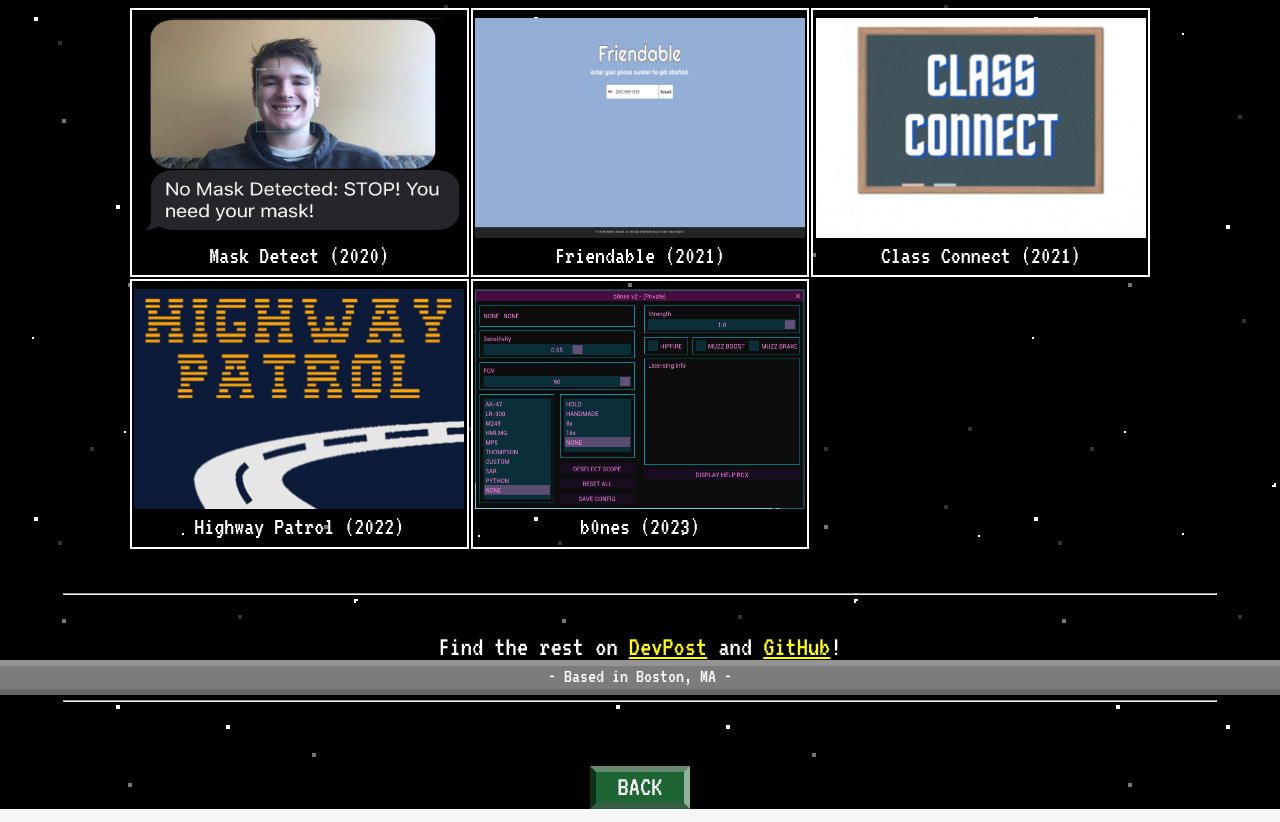
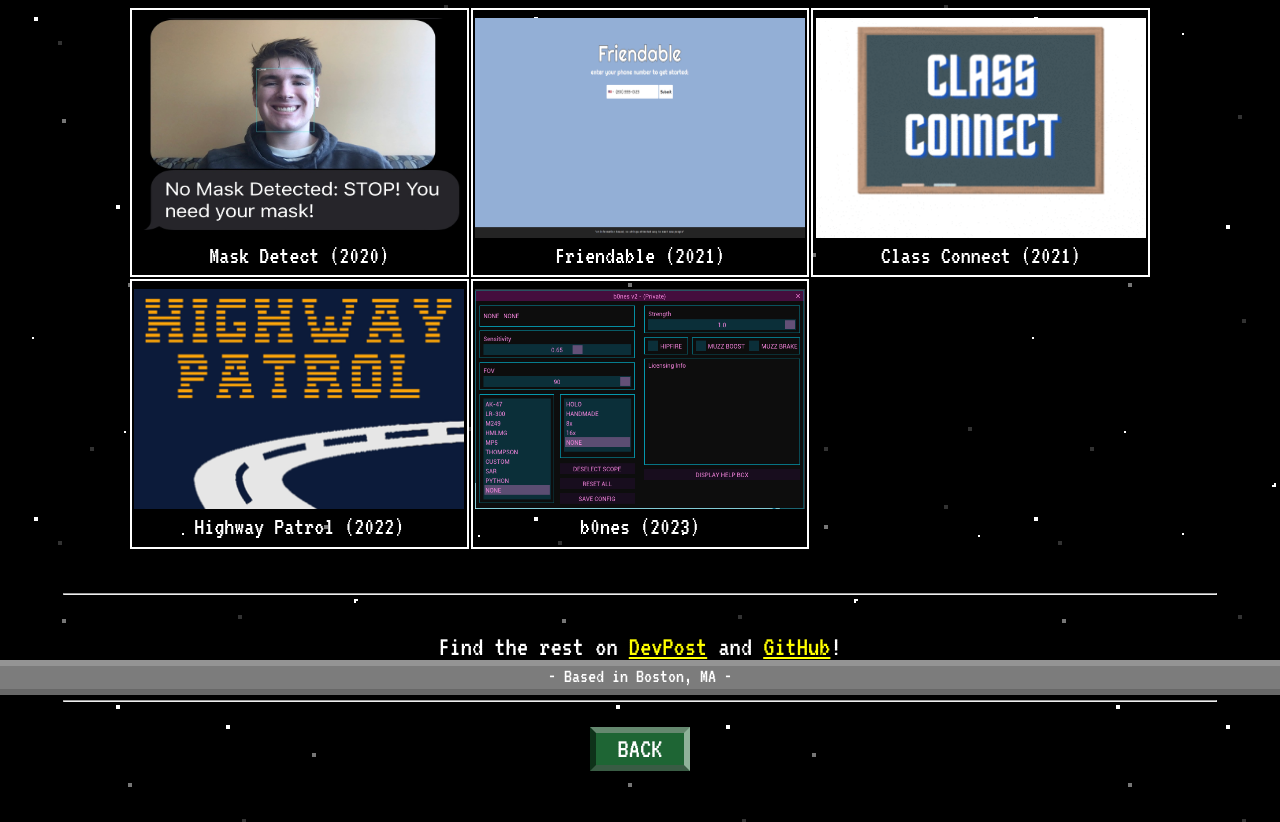
Before and after one commit to PatKuz/patkuz.github.io, a plain HTML site: page projects.html in a window 1280 px wide. Shown: the part 105-927 px from the top of the page. Drawn offline with nearby package versions, Linux system fonts and the light colour scheme; a web font is replaced by a local one.

Commit message:
grad school update

```diff
--- a/projects.html
+++ b/projects.html
@@ -77,7 +77,7 @@
 
         <hr style="color:#ffffff;width:90%;margin-top:3%;margin-bottom:3%;">
 
-        <div class="projects--parent">
+        <div class="projects--parent" style="margin-top:-3%;margin-bottom: 4%;">
             <a href="index.html" class="projects" style="width:100px;">
                 Back
             </a>
```
